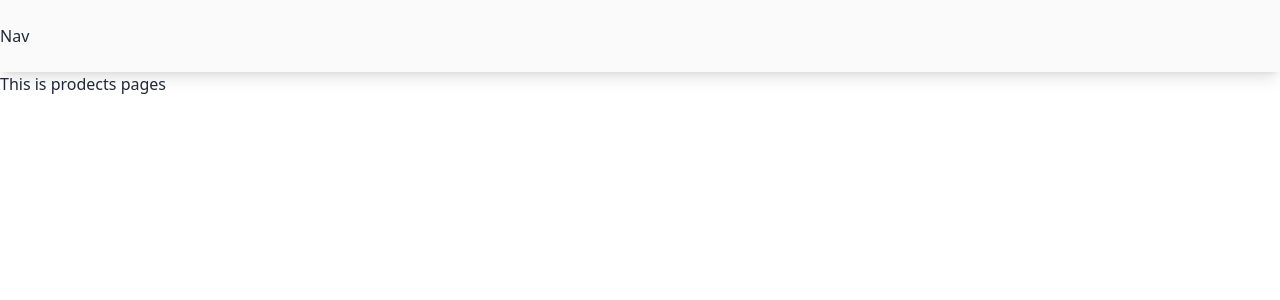
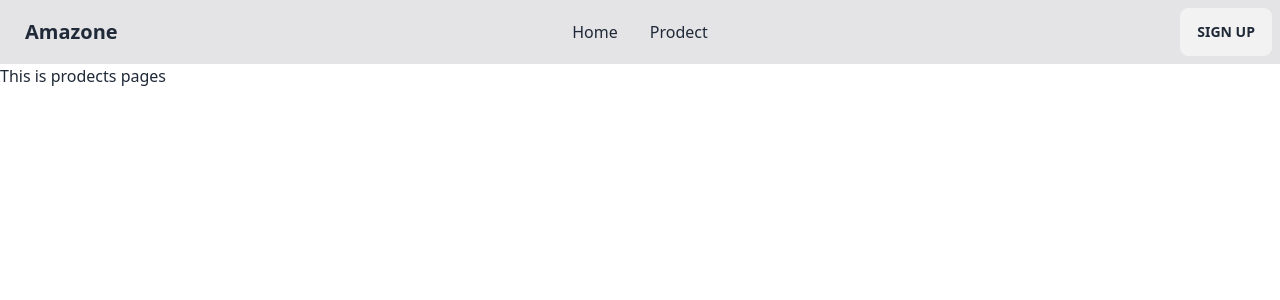
Before and after one commit to Kamrulthedev/Amazone-react-conseft-project, a React (Vite) app: page /Prodects in a window 1280 px wide. Shown: the top 300 px of the page. Built offline with nearby package versions, Linux system fonts and the light colour scheme.

Commit message:
Banner-commit

```diff
--- a/src/Laouts/MainLout.jsx
+++ b/src/Laouts/MainLout.jsx
@@ -1,14 +1,15 @@
 
 import { Outlet } from 'react-router-dom';
+import Nav from "../Pages/Navber/Nav";
 
 const MainLout = () => {
     return (
         <div>
-            <section>
-      <div className='py-6 shadow-lg bg-neutral-50'>Nav</div>
-     <Outlet></Outlet>
-    </section>
-        </div>
+            <Nav></Nav>
+      <Outlet></Outlet>
+
+   </div>
+
     );
 };
 
--- a/src/Pages/Home/Home.jsx
+++ b/src/Pages/Home/Home.jsx
@@ -1,9 +1,11 @@
+
 
 
 const Home = () => {
     return (
         <div>
             <h1>This is Home pages</h1>
+
         </div>
     );
 };
--- /dev/null
+++ b/src/Pages/Navber/Nav.jsx
@@ -0,0 +1,38 @@
+import { Link } from "react-router-dom";
+
+const Nav = () => {
+
+
+
+    const Navber = <>
+
+
+        <Link to={'/'}>Home</Link>
+        <Link to={'/Prodects'}>Prodect</Link>
+
+    </>
+    return (
+        <div className="navbar bg-zinc-200">
+            <div className="navbar-start">
+                <div className="dropdown">
+                    <label tabIndex={0} className="btn btn-ghost lg:hidden">
+                        <svg xmlns="http://www.w3.org/2000/svg" className="h-5 w-5" fill="none" viewBox="0 0 24 24" stroke="currentColor"><path strokeLinecap="round" strokeLinejoin="round" strokeWidth="2" d="M4 6h16M4 12h8m-8 6h16" /></svg>
+                    </label>
+                    <ul tabIndex={0} className="menu menu-sm dropdown-content mt-3 z-[1] p-2 shadow bg-base-100 rounded-box w-52">
+                        {Navber}
+                    </ul>
+                </div>
+                <a className="btn btn-ghost normal-case text-xl">Amazone</a>
+            </div>
+
+            <div className="navbar-center hidden lg:flex gap-8">
+                {Navber}
+            </div>
+            <div className="navbar-end">
+                <a className="btn">sign up</a>
+            </div>
+        </div>
+    );
+};
+
+export default Nav;
--- a/src/Route/Route.jsx
+++ b/src/Route/Route.jsx
@@ -1,4 +1,4 @@
-import React from 'react';
+
 import { createBrowserRouter } from 'react-router-dom';
 import MainLout from '../Laouts/MainLout';
 import Home from '../Pages/Home/Home';
```
